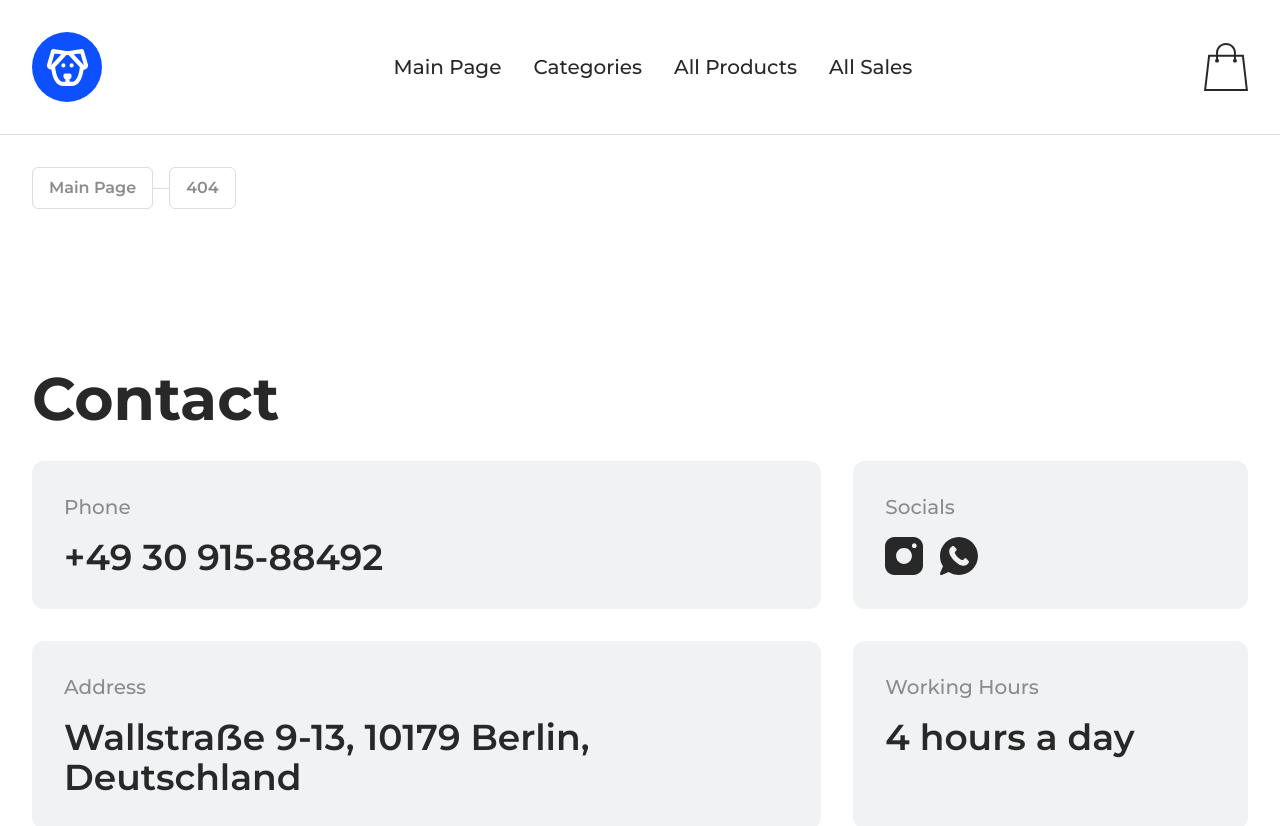
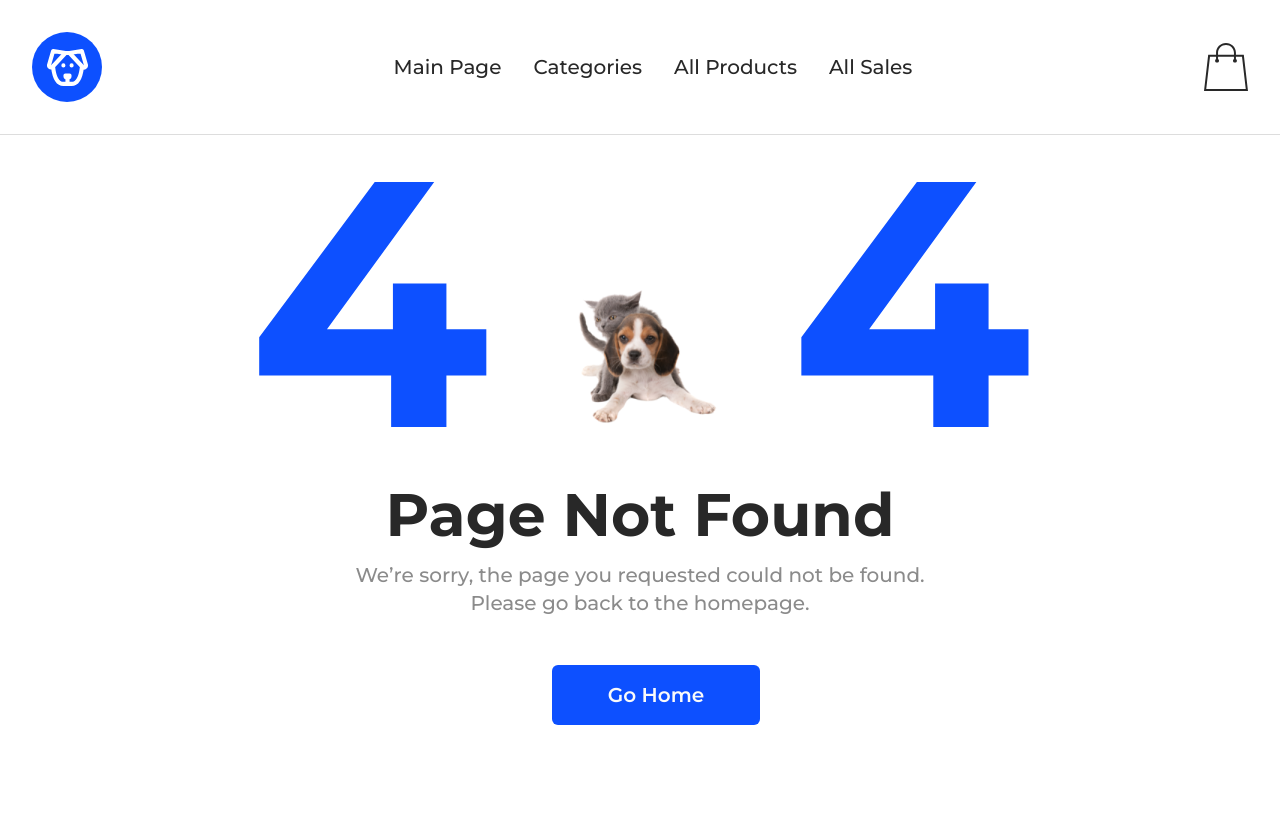
Before and after one commit to kostia2231/reactFinalP, a React (Vite) app: page /404 in a window 1280 px wide. Before the commit this address had no page. Shown: the top 826 px of the page. Built offline with nearby package versions, Linux system fonts and the light colour scheme.

Commit message:
NotFound Added

```diff
--- a/src/App.jsx
+++ b/src/App.jsx
@@ -1,4 +1,4 @@
-import { Route, Routes } from "react-router-dom";
+import { Route, Routes, Navigate } from "react-router-dom";
 import Main from "./pages/main";
 import Categories from "./pages/categories";
 import AllProducts from "./pages/allProducts";
@@ -7,6 +7,7 @@ import Cart from "./pages/cart";
 import Navbar from "./components/navbar";
 import Footer from "./components/footer";
 import Breadcrumbs from "@/components/breadcrumbs";
+import NotFound from "./pages/notFound";
 
 function App() {
   return (
@@ -15,6 +16,9 @@ function App() {
         <Navbar />
         <Breadcrumbs />
         <Routes>
+          <Route path="*" element={<Navigate to="/404" replace />} />
+          <Route path="/404" element={<NotFound />} />
+
           <Route path="/" element={<Main />} />
           <Route path="/categories" element={<Categories />} />
           <Route path="/all-products" element={<AllProducts />} />
--- a/src/components/breadcrumbs/index.jsx
+++ b/src/components/breadcrumbs/index.jsx
@@ -31,7 +31,11 @@ export default function Breadcrumbs() {
       );
     });
 
-  if (location.pathname === "/" || location.pathname === "") {
+  if (
+    location.pathname === "/" ||
+    location.pathname === "" ||
+    location.pathname === "/404"
+  ) {
     return null;
   }
 
--- a/src/components/discountForm/index.jsx
+++ b/src/components/discountForm/index.jsx
@@ -75,7 +75,7 @@ export default function DiscountForm() {
         />
         <form
           onSubmit={formik.handleSubmit}
-          className="flex flex-col gap-4 p-8"
+          className="flex flex-col gap-4 p-8 mt-auto"
         >
           {["name", "phone", "email"].map((field, index) => (
             <Input
--- a/src/components/mainBanner/index.jsx
+++ b/src/components/mainBanner/index.jsx
@@ -4,7 +4,7 @@ import { Link } from "react-router-dom";
 
 export default function MainBanner() {
   return (
-    <div className="flex items-center justify-center w">
+    <div className="flex items-center justify-center">
       <div className="relative w-full">
         <div className="bg-accent"></div>
         <div className="absolute inset-0 bg-black bg-opacity-40"></div>
--- /dev/null
+++ b/src/pages/notFound/index.jsx
@@ -0,0 +1,32 @@
+import { TypographyH1 } from "@/components/ui/typo/typographyH1";
+import { TypographyH4Muted } from "@/components/ui/typo/TypographyH4Muted";
+import { Button } from "@/components/ui/button";
+import { Link } from "react-router-dom";
+import Image404 from "../../assets/img/404.png";
+
+export default function NotFound() {
+  return (
+    <div className="flex flex-col items-center justify-center gap-4">
+      <div className="flex items-center justify-center my-8">
+        <h1 className="text-[350px] font-bold leading-[250px] text-primary">
+          4
+        </h1>
+        <img src={Image404} alt="Page not found" />
+        <h1 className="text-[350px] font-bold leading-[250px] text-primary">
+          4
+        </h1>
+      </div>
+
+      <TypographyH1>Page Not Found</TypographyH1>
+      <div className="flex flex-col items-center justify-center">
+        <TypographyH4Muted>
+          We’re sorry, the page you requested could not be found.
+        </TypographyH4Muted>
+        <TypographyH4Muted>Please go back to the homepage.</TypographyH4Muted>
+      </div>
+      <Button>
+        <Link to="/">Go Home</Link>
+      </Button>
+    </div>
+  );
+}
```
Also changed, not shown: src/assets/img/404.png (added).
